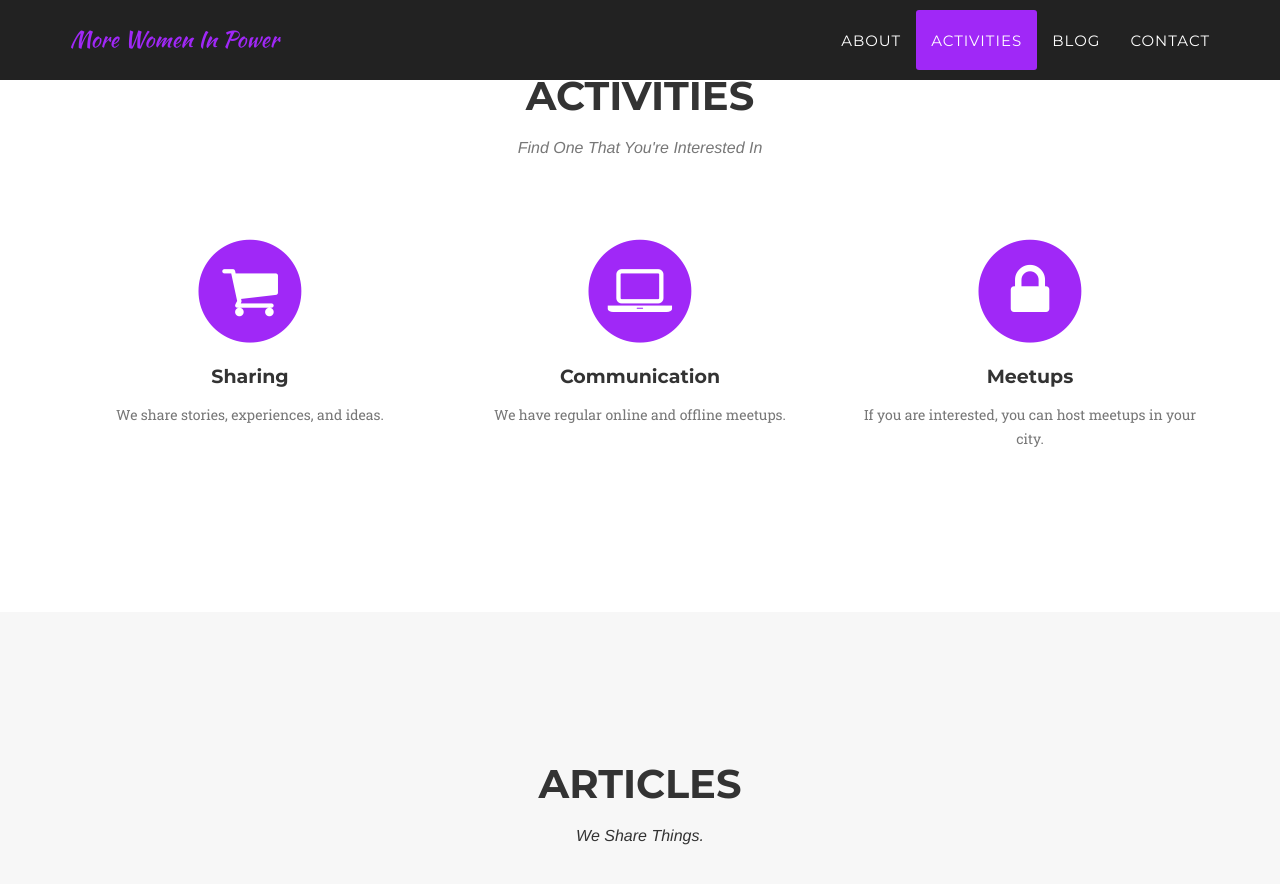
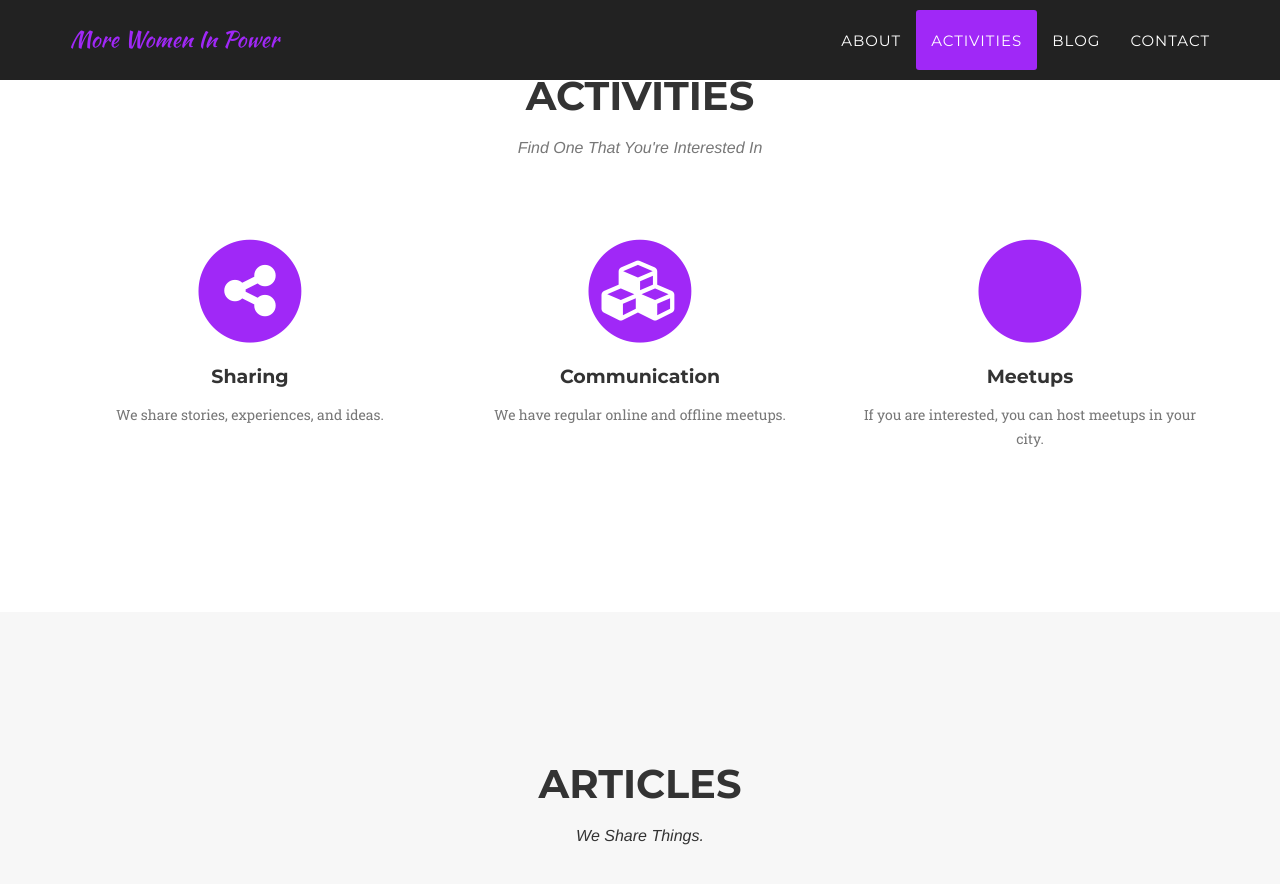
Before and after one commit to More-Women-In-Power/More-Women-In-Power.github.io, a Jekyll site: the page built from index.html, in a window 1280 px wide and 900 px high, scrolled down 1343 px. Shown: the top 884 px of the window. Built offline with Jekyll 4.4.1, drawn with Linux system fonts in a browser that asks for light colours; some web fonts are replaced; Markdown is read by kramdown in place of the engine named in the settings.

Commit message:
update fontawesome icons

```diff
--- a/_includes/services.html
+++ b/_includes/services.html
@@ -11,7 +11,7 @@
                 <div class="col-md-4">
                     <span class="fa-stack fa-4x">
                         <i class="fa fa-circle fa-stack-2x text-primary"></i>
-                        <i class="fa fa-shopping-cart fa-stack-1x fa-inverse"></i>
+                        <i class="fa fa-share-alt fa-stack-1x fa-inverse"></i>
                     </span>
                     <h4 class="service-heading">Sharing</h4>
                     <p class="text-muted">We share stories, experiences, and ideas.</p>
@@ -19,7 +19,7 @@
                 <div class="col-md-4">
                     <span class="fa-stack fa-4x">
                         <i class="fa fa-circle fa-stack-2x text-primary"></i>
-                        <i class="fa fa-laptop fa-stack-1x fa-inverse"></i>
+                        <i class="fa fa-cubes fa-stack-1x fa-inverse"></i>
                     </span>
                     <h4 class="service-heading">Communication</h4>
                     <p class="text-muted">We have regular online and offline meetups.</p>
@@ -27,7 +27,7 @@
                 <div class="col-md-4">
                     <span class="fa-stack fa-4x">
                         <i class="fa fa-circle fa-stack-2x text-primary"></i>
-                        <i class="fa fa-lock fa-stack-1x fa-inverse"></i>
+                        <i class="fa fa-user-plus fa-stack-1x fa-inverse"></i>
                     </span>
                     <h4 class="service-heading">Meetups</h4>
                     <p class="text-muted">If you are interested, you can host meetups in your city.</p>
```
